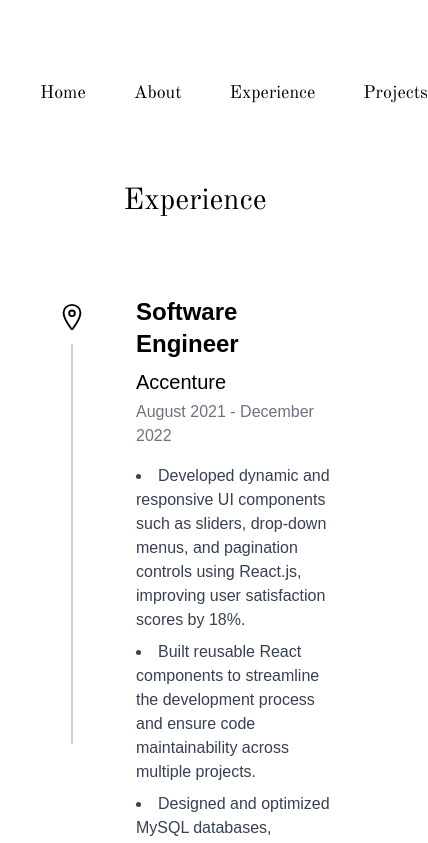
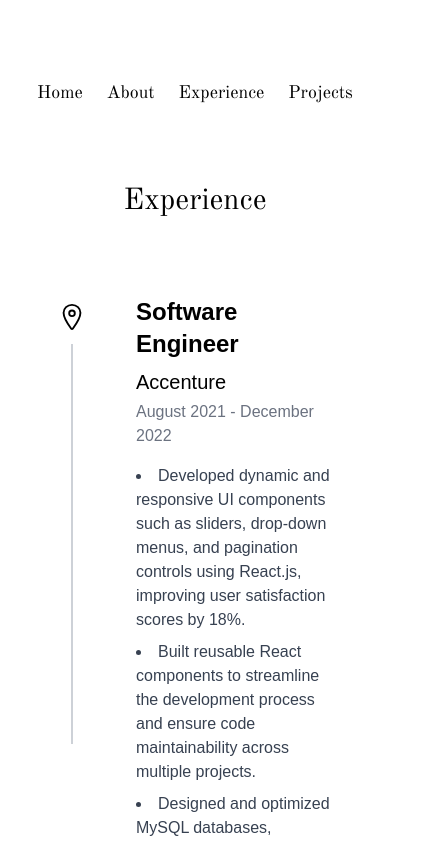
Before and after one commit to SowmithSripadi/BentoPortfolio, a React (Vite) app: page /experience in a window 390 px wide. Shown: the top 843 px of the page, 428 px wide, since content can reach past the window. Built offline with nearby package versions, Linux system fonts and the light colour scheme.

Commit message:
nav bar bug in small mobiles- fixed

```diff
--- a/src/components/NavBar.jsx
+++ b/src/components/NavBar.jsx
@@ -6,32 +6,32 @@ import { Link } from "react-router-dom";
 function NavBar() {
   return (
     <header>
-      <nav className="flex items-center lg:p-1 p-10">
-        <div className="ml-auto flex  md:space-x-20 mt-10  md:mr-20 mr-10 space-x-12">
+      <nav className="flex items-center justify-center lg:p-1 p-10 overflow-hidden">
+        <div className="md:ml-auto flex md:space-x-20 mt-10  md:mr-20 space-x-6">
           <Link
             to="/"
-            className="cursor-pointer hover:text-gray-500 text-[18px] font-OldStandardTT"
+            className="cursor-pointer hover:text-gray-500 text-[18px]  font-OldStandardTT"
             aria-label="Navigate to Home"
           >
             Home
           </Link>
           <Link
             to="/about"
-            className="cursor-pointer hover:text-gray-500 text-[18px] font-OldStandardTT"
+            className="cursor-pointer hover:text-gray-500 text-[18px]  font-OldStandardTT"
             aria-label="Navigate to About"
           >
             About
           </Link>
           <Link
             to="/experience"
-            className="cursor-pointer hover:text-gray-500 text-[18px] font-OldStandardTT"
+            className="cursor-pointer hover:text-gray-500 text-[18px]  font-OldStandardTT"
             aria-label="Navigate to Experience"
           >
             Experience
           </Link>
           <Link
             to="/projects"
-            className="cursor-pointer hover:text-gray-500 text-[18px] font-OldStandardTT"
+            className="cursor-pointer hover:text-gray-500 text-[18px]  font-OldStandardTT"
             aria-label="Navigate to Projects"
           >
             Projects
--- a/src/pages/ExperiencePage.jsx
+++ b/src/pages/ExperiencePage.jsx
@@ -43,7 +43,7 @@ function ExperiencePage() {
 
       <div className="flex flex-row mx-auto p-6 gap-10 justify-center">
         {/* Left Side: Icons and Connecting Lines */}
-        <div className="flex flex-col items-center md:gap-[384px] sm:gap-[430px] gap-[670px]">
+        <div className="flex flex-col items-center md:gap-[384px] sm:gap-[430px] miniPhones:gap-[823px] Phones:gap-[670px]">
           {experiences.map((exp, index) => (
             <div key={exp.id} className="flex flex-col items-center">
               {/* Icon Container */}
--- a/tailwind.config.js
+++ b/tailwind.config.js
@@ -7,6 +7,10 @@ export default {
         sans: ['"Red Hat Text"', "sans-serif"], // Make Red Hat Text the base font
         Tangerine: ["Tangerine", "cursive"],
         OldStandardTT: ["Old Standard TT"],
+      },
+      screens: {
+        miniPhones: "390px",
+        Phones: "430px",
       },
       colors: {
         palatinate: "#51205B",
```
